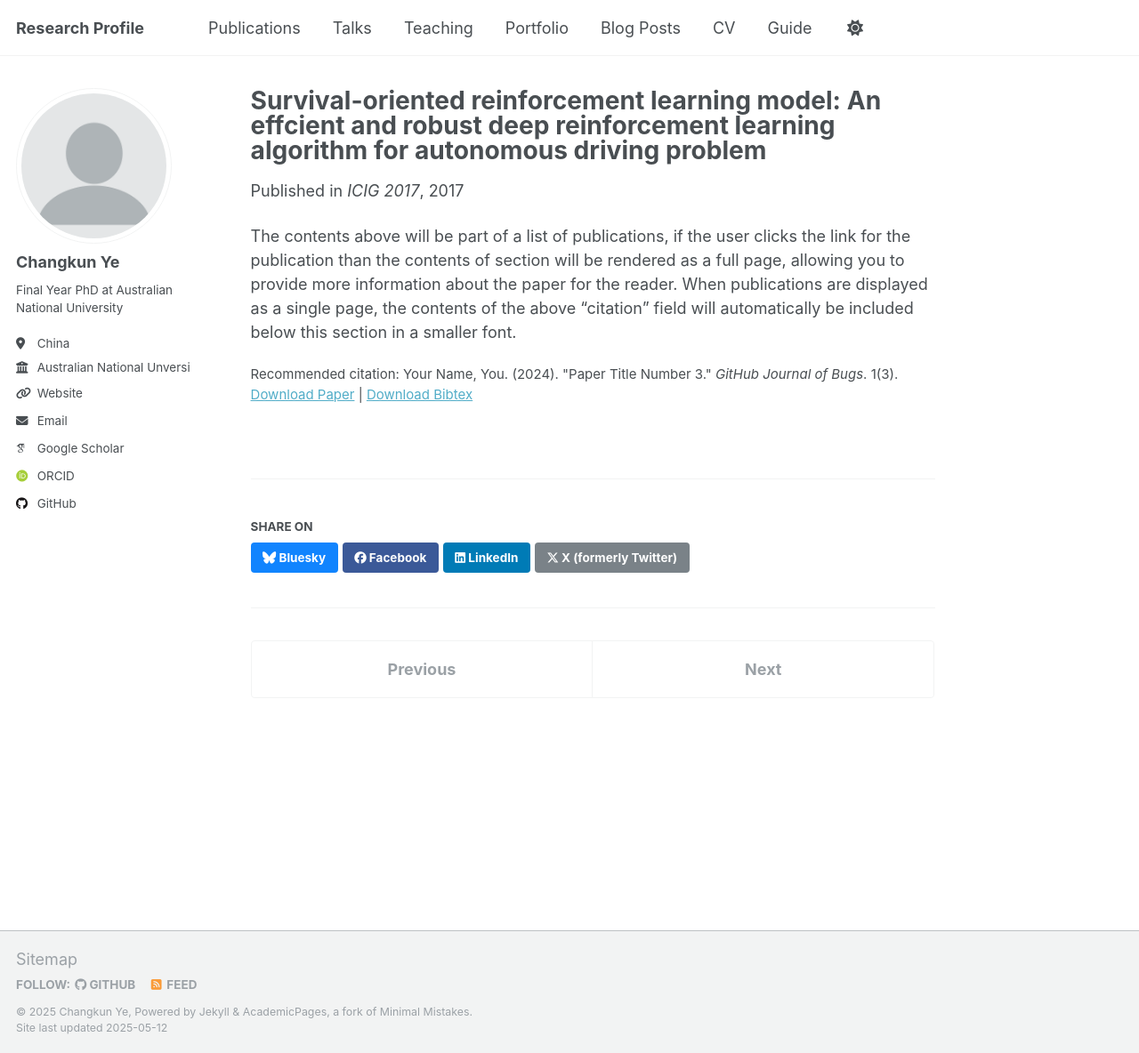
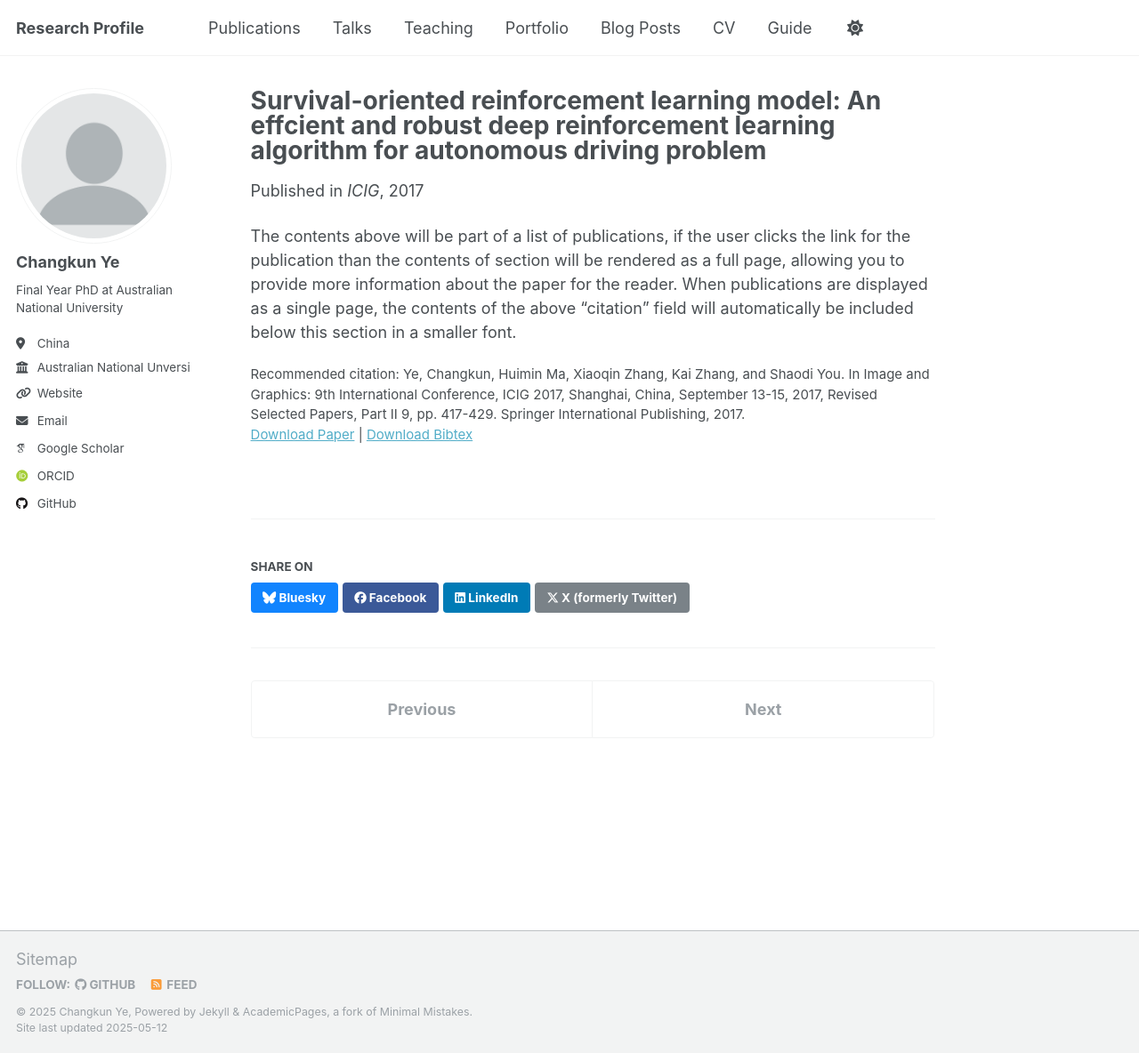
Before and after one commit to ChangkunYe/changkun.github.io, a Jekyll site: the page built from _publications/2017-icig.md, in a window 1280 px wide and 1184 px high. Shown: the whole window at 89% size. Built offline with Jekyll 4.4.1, drawn with Linux system fonts in a browser that asks for light colours; some web fonts are replaced.

Commit message:
add citation info

```diff
--- a/_publications/2017-icig.md
+++ b/_publications/2017-icig.md
@@ -5,10 +5,10 @@ category: conferences
 permalink: /publication/2017-icig
 excerpt: 'Using Deep Reinforcement Learning (DRL) algorithm to deal with autonomous driving tasks usually have unsatisfied performance due to lack of robustness and means to escape local optimum. In this article, we designs a Survival-Oriented Reinforcement Learning (SORL) model that tackle these problems by setting survival rather than maximize total reward as first priority. In SORL model, we model autonomous driving task as Constrained Markov Decision Process (CMDP) and introduce Negative-Avoidance Function to learn from previous failure. The SORL model greatly speed up the training process and improve the robustness of normal Deep Reinforcement Learning algorithm.'
 date: 2017-12-29
-venue: 'ICIG 2017'
+venue: 'ICIG'
 paperurl: 'https://link.springer.com/chapter/10.1007/978-3-319-71589-6_36'
 bibtexurl: 'http://academicpages.github.io/files/2017icig.bib'
-citation: 'Your Name, You. (2024). &quot;Paper Title Number 3.&quot; <i>GitHub Journal of Bugs</i>. 1(3).'
+citation: 'Ye, Changkun, Huimin Ma, Xiaoqin Zhang, Kai Zhang, and Shaodi You. In Image and Graphics: 9th International Conference, ICIG 2017, Shanghai, China, September 13-15, 2017, Revised Selected Papers, Part II 9, pp. 417-429. Springer International Publishing, 2017.'
 ---
 
 The contents above will be part of a list of publications, if the user clicks the link for the publication than the contents of section will be rendered as a full page, allowing you to provide more information about the paper for the reader. When publications are displayed as a single page, the contents of the above "citation" field will automatically be included below this section in a smaller font.
```
Also changed, not shown: _publications/2023-iccv.md (+2 -1 lines), _publications/2024-cvpr.md (+2 -1 lines), _publications/2024-cvprw.md (+2 -1 lines), _publications/2024-wacv.md (+2 -1 lines).
